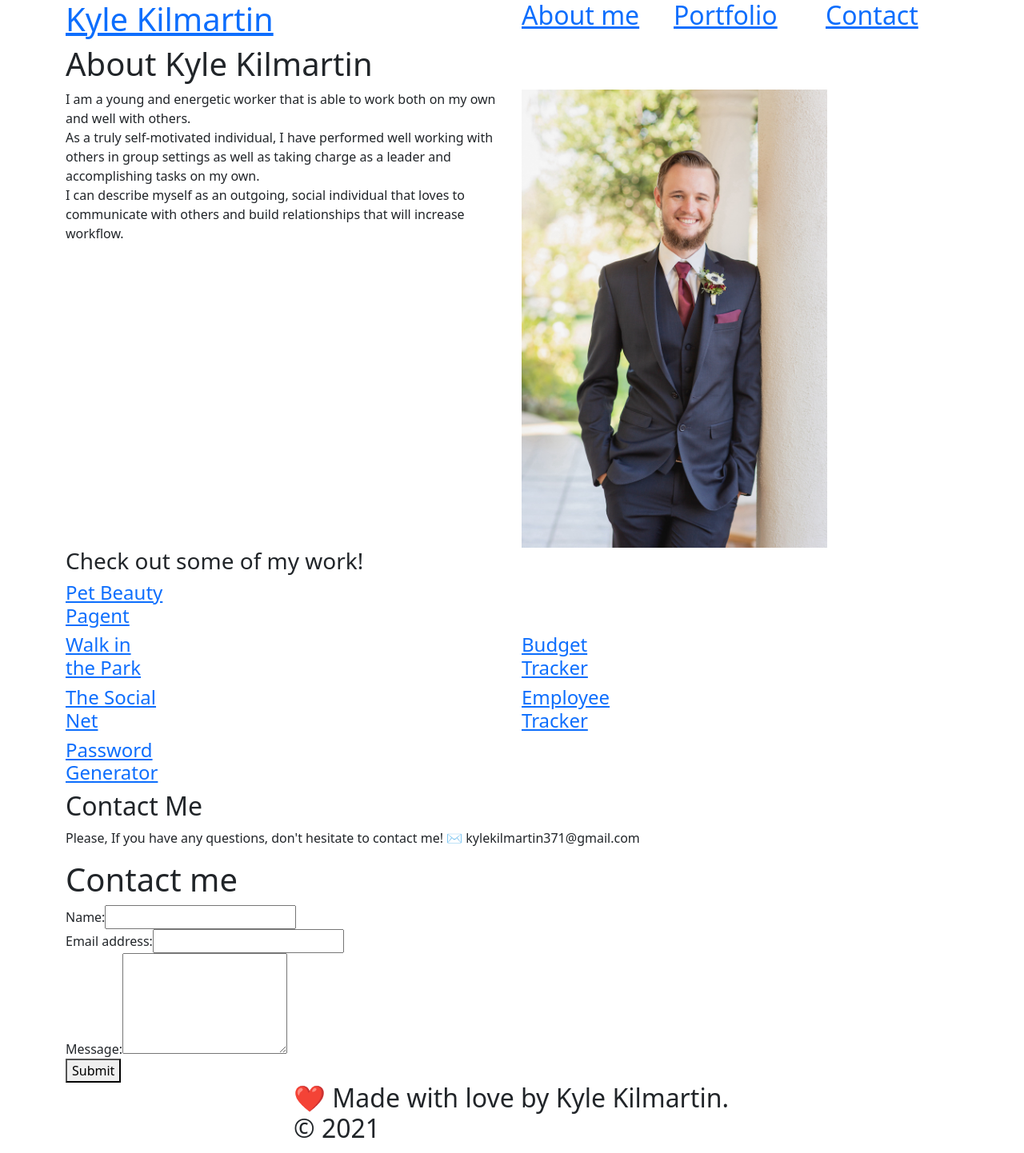
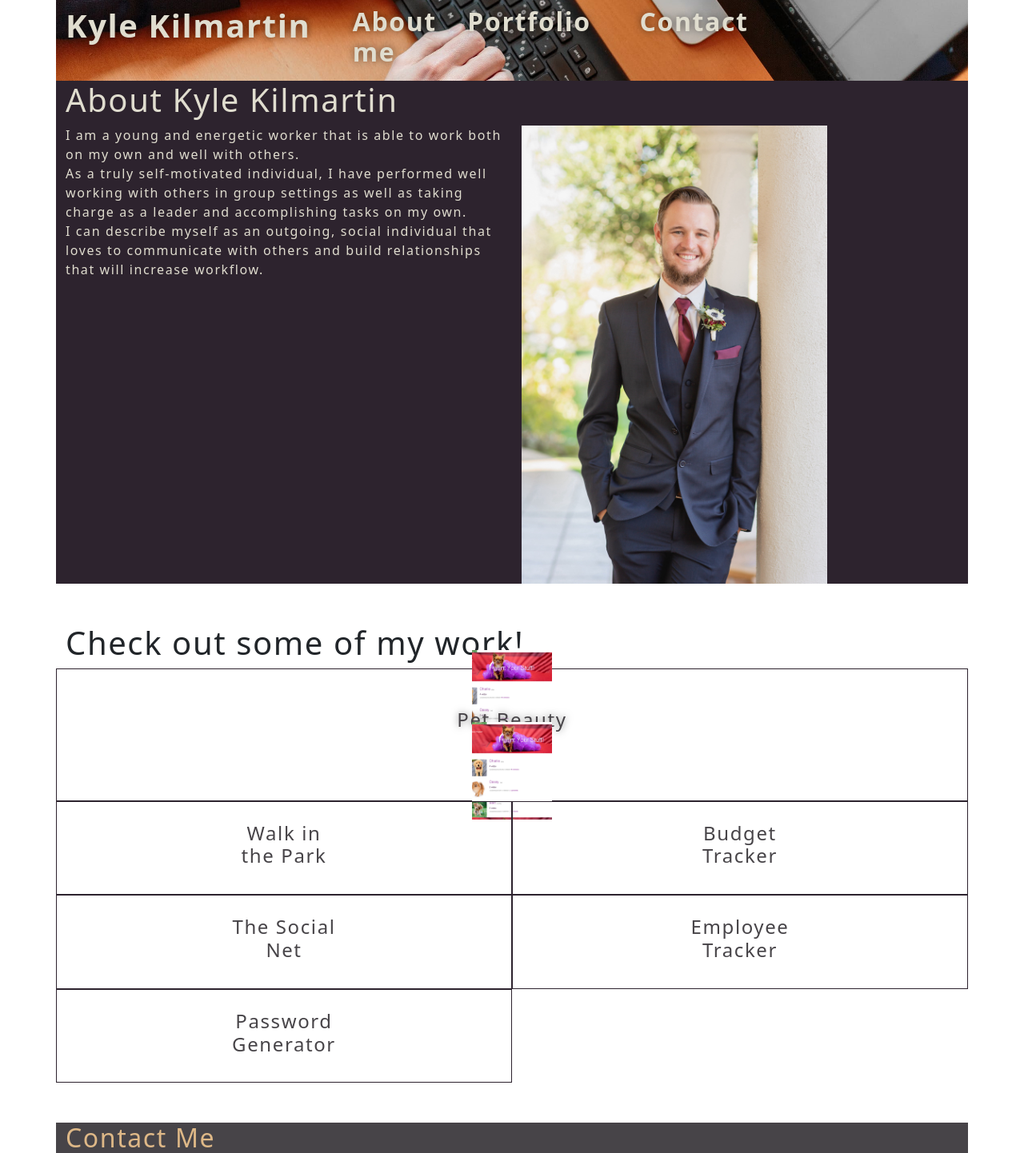
Before and after one commit to KyleKilmartin371/Kyles-Portfolio, a React (Create React App) app: page / in a window 1280 px wide. Shown: the top 1442 px of the page at 80% size. Built offline with nearby package versions, Linux system fonts and the light colour scheme.

Commit message:
non-finished css

```diff
--- a/src/components/About/index.js
+++ b/src/components/About/index.js
@@ -5,7 +5,7 @@ import {Container, Row, Col } from 'react-bootstrap';
 
 function About() {
   return (
-    <Container id='about'>
+    <Container id='about' className='about'>
       <Row>
           <Col xs={12} md={6}>
             <h1 id="about">About Kyle Kilmartin</h1>
--- a/src/components/Contact/index.js
+++ b/src/components/Contact/index.js
@@ -61,7 +61,7 @@ function Contact() {
           />
         </div>
         <div>
-          <label htmlFor="email">Email address:</label>
+          <label htmlFor="email">Email <br /> address:</label>
           <input
             type="email"
             name="email"
--- a/src/components/Footer/index.js
+++ b/src/components/Footer/index.js
@@ -3,7 +3,7 @@ import { Container, Row, Col } from "react-bootstrap";
 
 function Footer(){
     return(
-        <Container>
+        <Container className='footer'>
             <Row>
                 <Col className="col-md-6 offset-md-3">
         <h2>❤️ Made with love by Kyle Kilmartin. &copy; 2021</h2>
--- a/src/components/Nav/index.js
+++ b/src/components/Nav/index.js
@@ -3,9 +3,9 @@ import { Container, Row, Col } from "react-bootstrap";
 
 function Nav() {
   return (
-    <Container>
-      <Row>
-        <Col xs={12} md={6}>
+    <Container className="navbar">
+      <Row className="navbar-row">
+        <Col xs={12} md={5}>
           <h1>
             <a href="/"> Kyle Kilmartin </a>
           </h1>
@@ -16,12 +16,12 @@ function Nav() {
           <a href="#about">About me</a>
           </h2>
         </Col>
-        <Col xs={12} md={2}>
+        <Col xs={12} md={3}>
             <h2>
           <a href="#portfolio">Portfolio</a>
           </h2>
         </Col>
-        <Col xs={12} md={2}>
+        <Col xs={12} md={1}>
             <h2>
           <a href="#contact">Contact</a>
           </h2>
--- a/src/components/Portfolio/index.js
+++ b/src/components/Portfolio/index.js
@@ -3,21 +3,21 @@ import { Container, Row, Col } from "react-bootstrap";
 
 function Portfolio() {
   return (
-    <Container id="portfolio" >
+    <Container id="portfolio" className="portfolio" >
       <Row>
         <Col>
-          <h3>Check out some of my work!</h3>
+          <h1>Check out some of my work!</h1>
         </Col>
       </Row>
        {/* App 1 */}
-      <Row>
+      <Row className="portfolio-list">
         <Col xs={12} md={12}>
         <a
                   target="_blank"
                   rel="noopener noreferrer"
                   href="https://morning-woodland-90591.herokuapp.com/"
                   id="app-1"
-                  className="portfolio-item"
+                  className="portfolio-item portfolio-1"
         >
             <h4>
                 Pet Beauty
@@ -28,7 +28,7 @@ function Portfolio() {
         </Col>
       </Row>
 
-      <Row>
+      <Row className="portfolio-list">
           {/* App 2 */}
         <Col xs={12} md={6}>
         <a
@@ -36,7 +36,7 @@ function Portfolio() {
                   rel="noopener noreferrer"
                   href="https://kylekilmartin371.github.io/group-project/"
                   id="app-2"
-                  className="portfolio-items"
+                  className="portfolio-items portfolio-2"
         >
             <h4>
                 Walk in
@@ -52,7 +52,7 @@ function Portfolio() {
                   rel="noopener noreferrer"
                   href="https://github.com/KyleKilmartin371/budget-tracker"
                   id="app-3"
-                  className="portfolio-items"
+                  className="portfolio-items portfolio-3"
         >
             <h4>
                 Budget
@@ -68,7 +68,7 @@ function Portfolio() {
                   rel="noopener noreferrer"
                   href="https://github.com/KyleKilmartin371/the_social_net"
                   id="app-4"
-                  className="portfolio-items"
+                  className="portfolio-items portfolio-4"
         >
             <h4>
                 The Social
@@ -84,7 +84,7 @@ function Portfolio() {
                   rel="noopener noreferrer"
                   href="https://github.com/KyleKilmartin371/employee-tracker"
                   id="app-5"
-                  className="portfolio-items"
+                  className="portfolio-items portfolio-5"
         >
             <h4>
                 Employee
@@ -100,7 +100,7 @@ function Portfolio() {
                   rel="noopener noreferrer"
                   href="https://github.com/KyleKilmartin371/password-challenge"
                   id="app-6"
-                  className="portfolio-items"
+                  className="portfolio-items portfolio-6"
         >
             <h4>
                 Password
--- a/src/index.css
+++ b/src/index.css
@@ -1,13 +1,114 @@
+:root {
+  --first-color: #474448;
+  --second-color: #2d232e;
+  --third-color: #e0ddcf;
+}
+
+html,
+body {
+  min-height: 100%;
+}
+
 body {
   margin: 0;
-  font-family: -apple-system, BlinkMacSystemFont, 'Segoe UI', 'Roboto', 'Oxygen',
-    'Ubuntu', 'Cantarell', 'Fira Sans', 'Droid Sans', 'Helvetica Neue',
-    sans-serif;
-  -webkit-font-smoothing: antialiased;
-  -moz-osx-font-smoothing: grayscale;
+  padding: 0;
+  font-weight: 600;
+  line-height: 1.5;
+  font-size: 18px;
+  letter-spacing: .1em;
+  color: var(--second-color);
+  background-color: var(--third-color);
+  font-family: Helvetica, Arial, sans-serif;
 }
 
 code {
   font-family: source-code-pro, Menlo, Monaco, Consolas, 'Courier New',
     monospace;
 }
+
+a {
+  color: var(--first-color);
+  text-decoration: none;
+  font-weight: bold;
+}
+
+a:hover {
+  text-decoration: none;
+}
+
+.navbar {
+  padding: 20px 35px;
+  background-color: var(--third-color);
+  text-shadow: 0 0 10px rgba(0, 0, 0, 0.5);
+  background-image: url('../src/assets/computer-photo.jpeg');
+  top: 0;
+  background-size: cover;
+  background-attachment: scroll;
+  background-position: 100%;
+  z-index: 9999;
+}
+
+.navbar a {
+  color: var(--third-color);
+  text-decoration: none;
+}
+
+.navbar-row {
+  display: content;
+}
+
+.about{
+  background-color: var(--second-color);
+}
+
+.about h1, p {
+  color: var(--third-color);
+}
+
+.portfolio{
+  padding: 50px;
+  text-decoration: none;
+}
+
+.portfolio-list {
+  text-align: center;
+}
+
+.portfolio-list div{
+  padding: 25px;
+  border: 1px solid var(--second-color);
+}
+
+#portfolio a {
+    color: var(--first-color);
+    text-decoration: none;
+    font-weight: bold;
+}
+
+.portfolio-1 {
+  padding: 50px 100px;
+  background-color: var(--third-color);
+  text-shadow: 0 0 10px rgba(0, 0, 0, 0.5);
+  background-image: url('../src/assets/pet-beauty.jpg');
+  background-size: 200px;
+  background-position: center !important;
+}
+
+#contact {
+  color: burlywood;
+  background-color: var(--first-color);
+}
+
+.footer {
+  color: burlywood;
+  background-color: var(--first-color);
+  border: 2px solid var(--third-color);
+  padding-bottom: 50px;
+}
+
+.footer a {
+  padding-left: 100px;
+  color: var(--third-color);
+  text-decoration: none;
+  font-weight: bold;
+}
```
